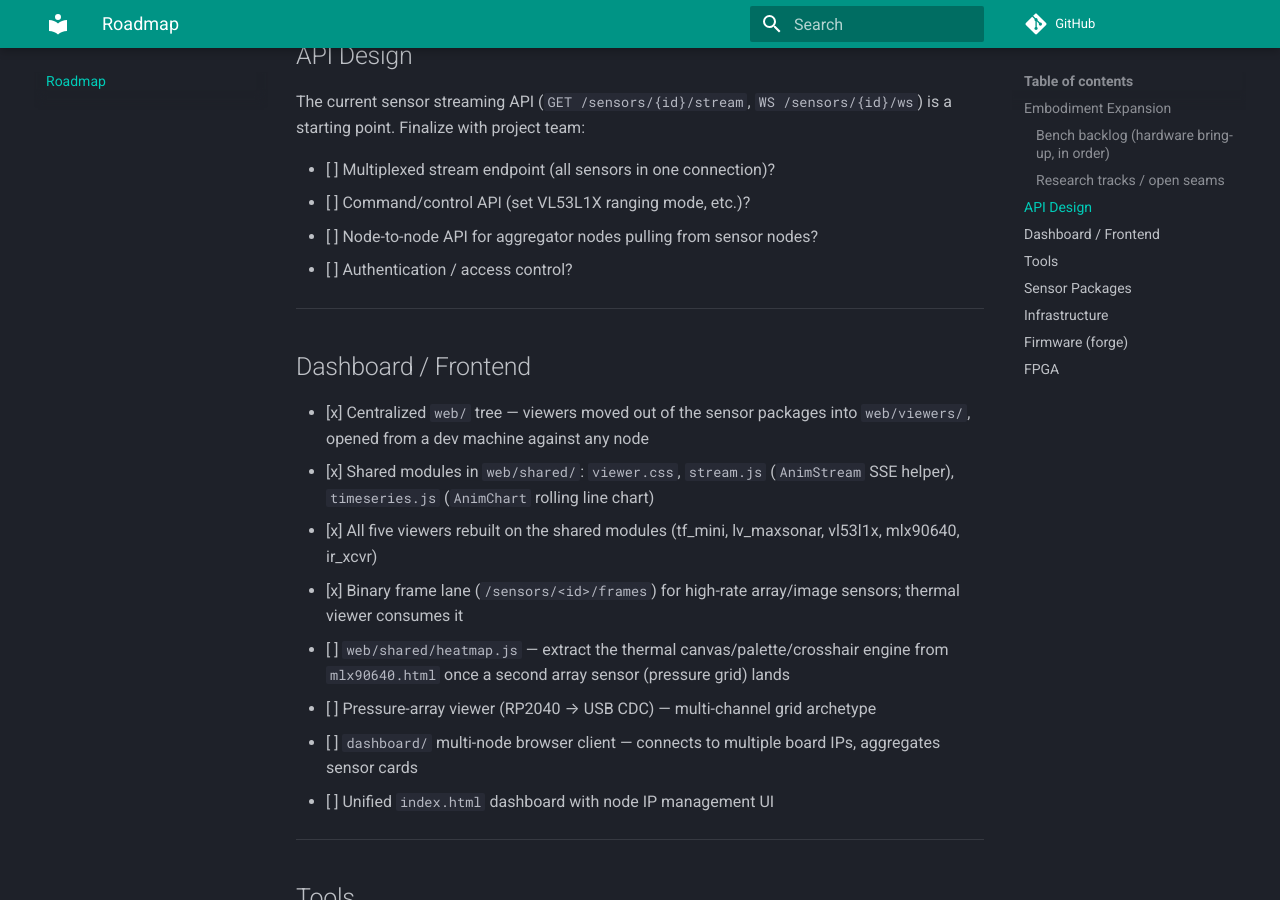
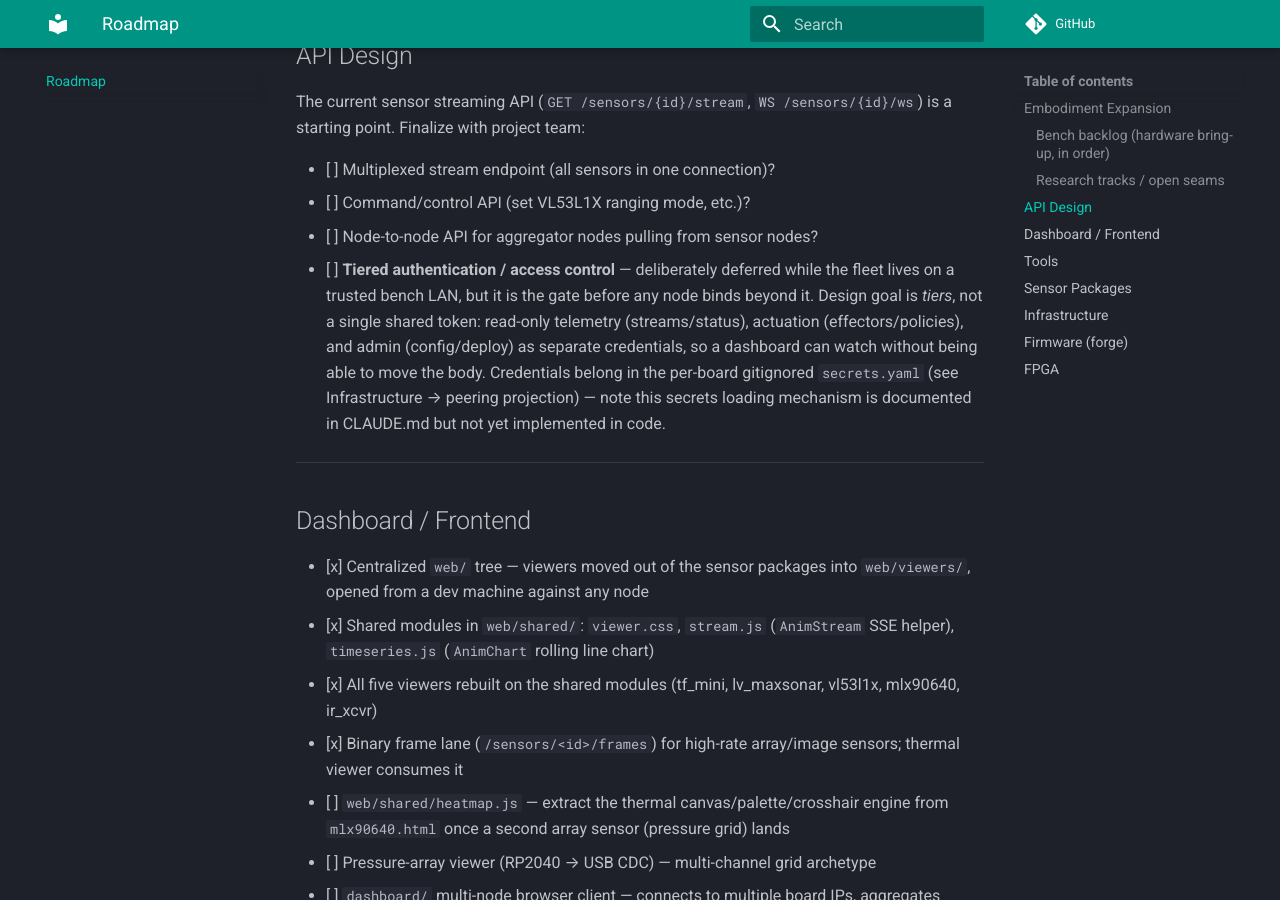
Before and after one commit to kespinoza5/animontics, an MkDocs documentation site: the page built from docs/roadmap.md, in a window 1280 px wide and 900 px high, scrolled down 2131 px. Built offline with MkDocs 1.6.1 and Material for MkDocs 9.7.7, drawn with Linux system fonts in a browser that asks for light colours; comment, search, counter and statistics services are not loaded; some of the changed text lies outside the part shown.

Commit message:
docs(todo): record tiered-auth design goal + deliberate bench-LAN deferral
Co-Authored-By: Claude Fable 5 <noreply@anthropic.com>

```diff
--- a/TODO.md
+++ b/TODO.md
@@ -91,7 +91,14 @@ The current sensor streaming API (`GET /sensors/{id}/stream`, `WS /sensors/{id}/
 - [ ] Multiplexed stream endpoint (all sensors in one connection)?
 - [ ] Command/control API (set VL53L1X ranging mode, etc.)?
 - [ ] Node-to-node API for aggregator nodes pulling from sensor nodes?
-- [ ] Authentication / access control?
+- [ ] **Tiered authentication / access control** — deliberately deferred while the
+      fleet lives on a trusted bench LAN, but it is the gate before any node binds
+      beyond it. Design goal is *tiers*, not a single shared token: read-only
+      telemetry (streams/status), actuation (effectors/policies), and admin
+      (config/deploy) as separate credentials, so a dashboard can watch without
+      being able to move the body. Credentials belong in the per-board gitignored
+      `secrets.yaml` (see Infrastructure → peering projection) — note this secrets
+      loading mechanism is documented in CLAUDE.md but not yet implemented in code.
 
 ---
 
@@ -230,7 +237,9 @@ The current sensor streaming API (`GET /sensors/{id}/stream`, `WS /sensors/{id}/
 - [ ] API auth before the served port is exposed beyond a trusted network — the node
       HTTP API is currently unauthenticated, so anyone who can reach `host:port` can
       read sensors / drive effectors. Prerequisite for binding to a non-loopback
-      interface on an untrusted network. (See API Design → access control.)
+      interface on an untrusted network. Acknowledged and deferred (2026-06): we are
+      bench-only on a trusted LAN; the design target is tiered credentials — see
+      API Design → tiered authentication.
 - [ ] Peering projection — when the cross-node relay tracts land, the node serving
       config grows a `peers:` section projected from the fleet topology
       (`config/animon.yaml`); inter-node auth credentials come from a gitignored
```
